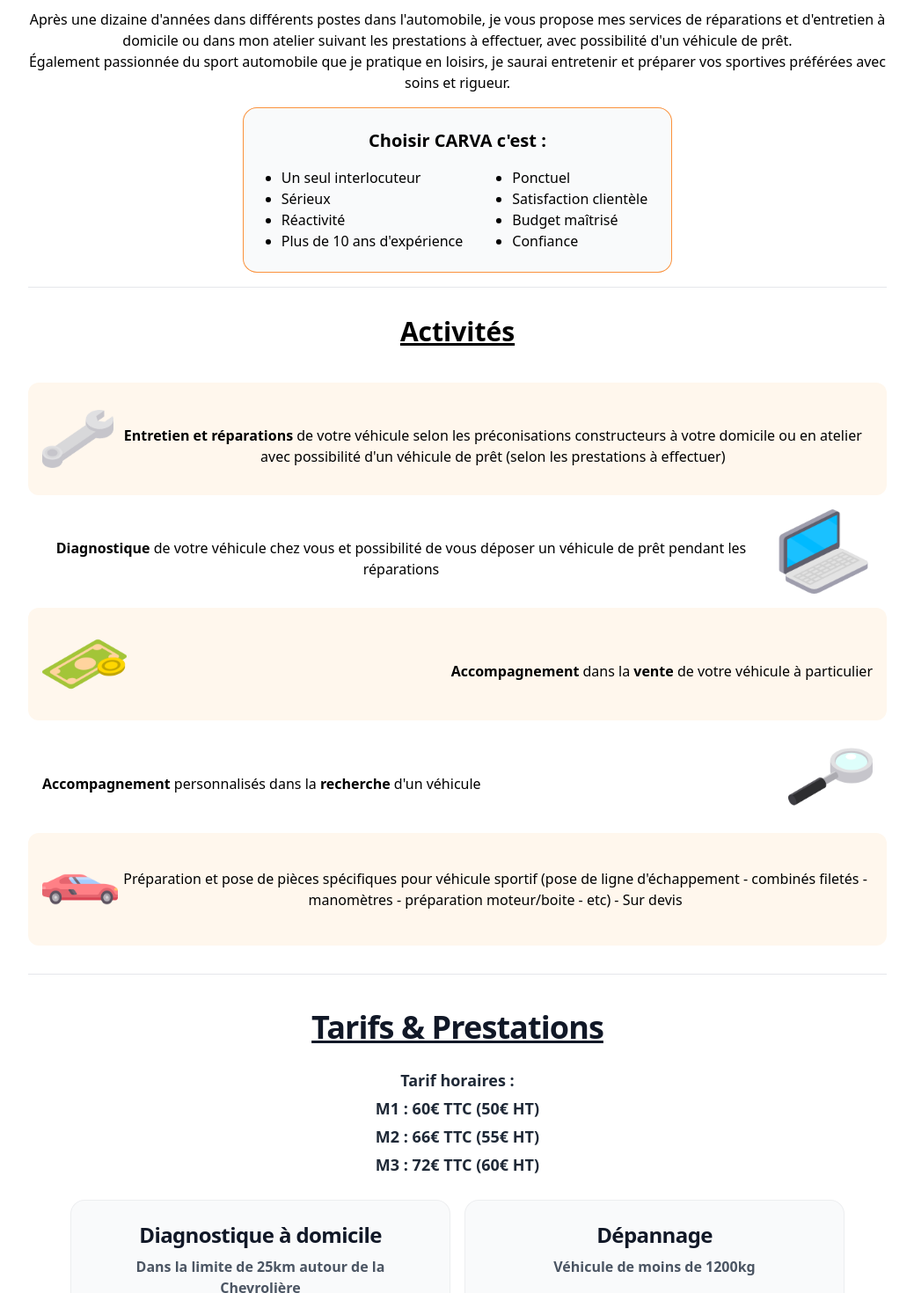
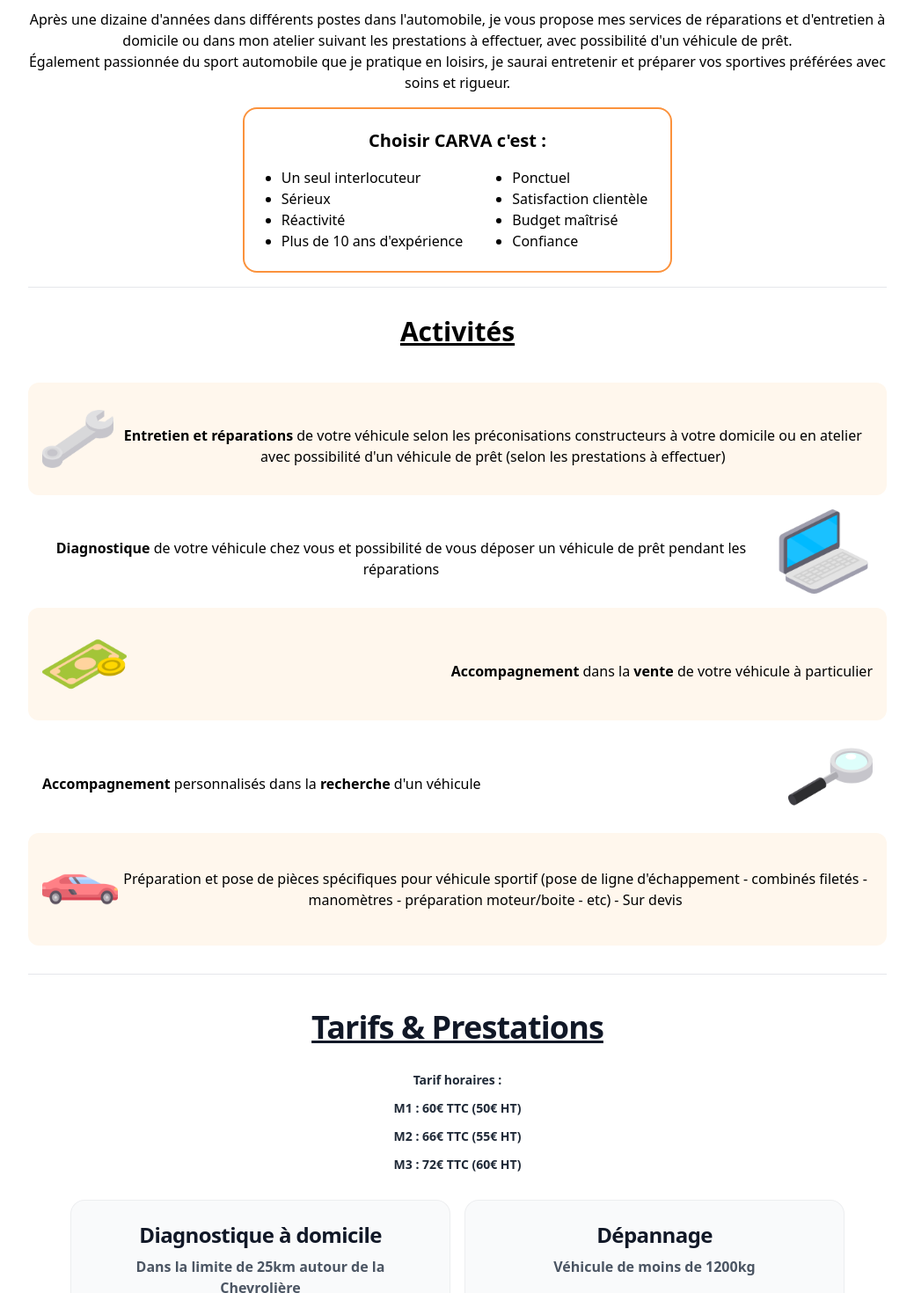
Before and after one commit to BriceJuhel/carva, a Next.js app: page / in a window 1280 px wide. Shown: the part 800-2270 px from the top of the page at 88% size, without its empty margins (120-1159 px from the left). Built offline with nearby package versions, Linux system fonts and the light colour scheme.

Commit message:
modif Choisir Carva

```diff
--- a/components/Presentation.tsx
+++ b/components/Presentation.tsx
@@ -32,7 +32,7 @@
         </p>
       </div>
       <div className="flex justify-center">
-          <div className="rounded-2xl bg-gray-50 py-6 px-4 ring-1 ring-inset ring-orange-400 lg:flex lg:flex-col lg:justify-center lg:py-6 mt-4 sm:w-1/2">
+          <div className="rounded-2xl py-6 px-4 ring-2 ring-inset ring-orange-400 lg:flex lg:flex-col lg:justify-center lg:py-6 mt-4 sm:w-1/2">
             <p className="font-semibold text-center text-xl mb-4 ">
                 Choisir CARVA c&apos;est :
             </p>
--- a/components/Prices.tsx
+++ b/components/Prices.tsx
@@ -36,7 +36,7 @@
       <div className="mx-auto max-w-7xl px- lg:px-8">
         <div className="mx-auto max-w-2xl text-center">
           <h2 className="text-3xl font-bold tracking-tight text-gray-900 sm:text-4xl underline">Tarifs & Prestations</h2>
-          <p className="mt-6 text-lg leading-8 text-gray-800 font-semibold">
+          <p className="mt-6 text-sm leading-8 text-gray-800 font-semibold">
           Tarif horaires : <br />
           M1 : 60€ TTC (50€ HT)<br />
           M2 : 66€ TTC (55€ HT)<br />
```
